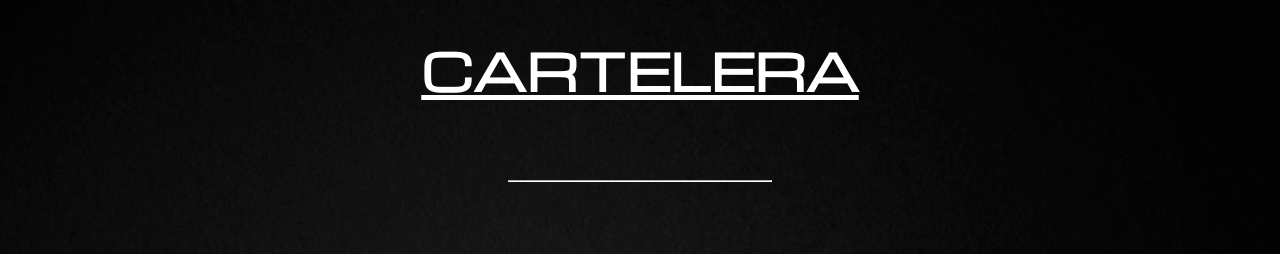
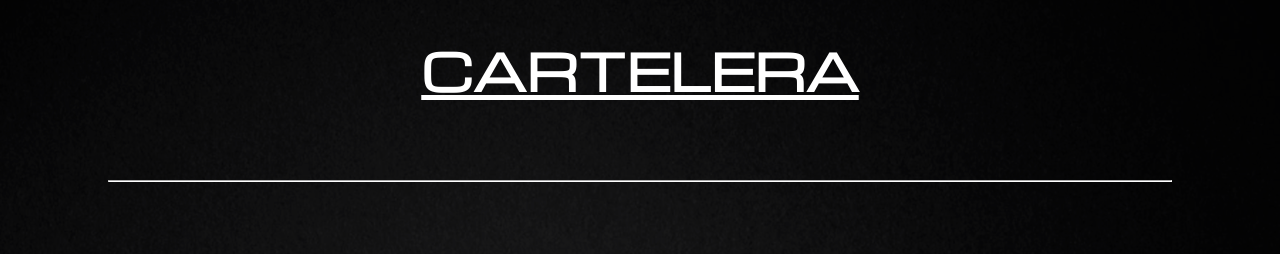
Before and after one commit to EruLuka/proyecto_html_grupo_2, a plain HTML site: page peliculas.html in a window 1280 px wide. Shown: the top 254 px of the page. Drawn offline with Linux system fonts and the light colour scheme.

Commit message:
first commit

```diff
--- a/styles.css
+++ b/styles.css
@@ -13,8 +13,10 @@ h1{font-size: 30px;}
 li{font-size: 18px;}
 
 hr{
-    margin-left: 500px;
-    margin-right: 500px;
+    margin-left: 100px;
+    margin-right: 100px;
+    padding-left: 100px;
+    padding-right: 100px;
     border-color: white;
 }
 
```
